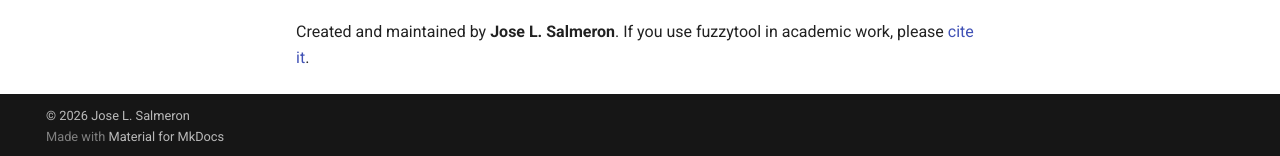
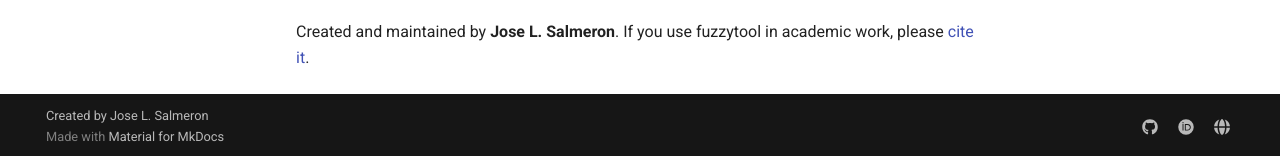
Before and after one commit to fuzzytool/fuzzytool.github.io, an MkDocs documentation site: the page built from docs/index.md, in a window 1280 px wide and 1216 px high. Shown: the part 1057-1213 px from the top of the window. Built offline with MkDocs 1.6.1 and Material for MkDocs 9.7.7, drawn with Linux system fonts in a browser that asks for light colours; comment, search, counter and statistics services are not loaded; part of the change alters nothing that is shown.

Commit message:
docs: match footer author style with social links
Footer now reads "Created by Jose L. Salmeron" (linked) plus GitHub,
ORCID and personal-website icons, mirroring the graphfinder site.

Co-Authored-By: Claude Opus 4.8 (1M context) <noreply@anthropic.com>

```diff
--- a/mkdocs.yml
+++ b/mkdocs.yml
@@ -5,7 +5,7 @@ repo_url: https://github.com/fuzzytool/fuzzytool.github.io
 repo_name: fuzzytool/fuzzytool.github.io
 docs_dir: docs
 site_dir: site
-copyright: "© 2026 Jose L. Salmeron"
+copyright: 'Created by <a href="https://salmeron.cunef.edu">Jose L. Salmeron</a>'
 
 theme:
   name: material
@@ -68,6 +68,18 @@ markdown_extensions:
   - pymdownx.tabbed:
       alternate_style: true
 
+extra:
+  social:
+    - icon: fontawesome/brands/github
+      link: https://github.com/fuzzytool/fuzzytool.github.io
+      name: fuzzytool on GitHub
+    - icon: fontawesome/brands/orcid
+      link: https://orcid.org/0000-0001-7811-3716
+      name: Jose L. Salmeron on ORCID
+    - icon: fontawesome/solid/globe
+      link: https://salmeron.cunef.edu
+      name: Jose L. Salmeron's website
+
 extra_javascript:
   - javascripts/mathjax.js
   - https://unpkg.com/mathjax@3/es5/tex-mml-chtml.js
```
